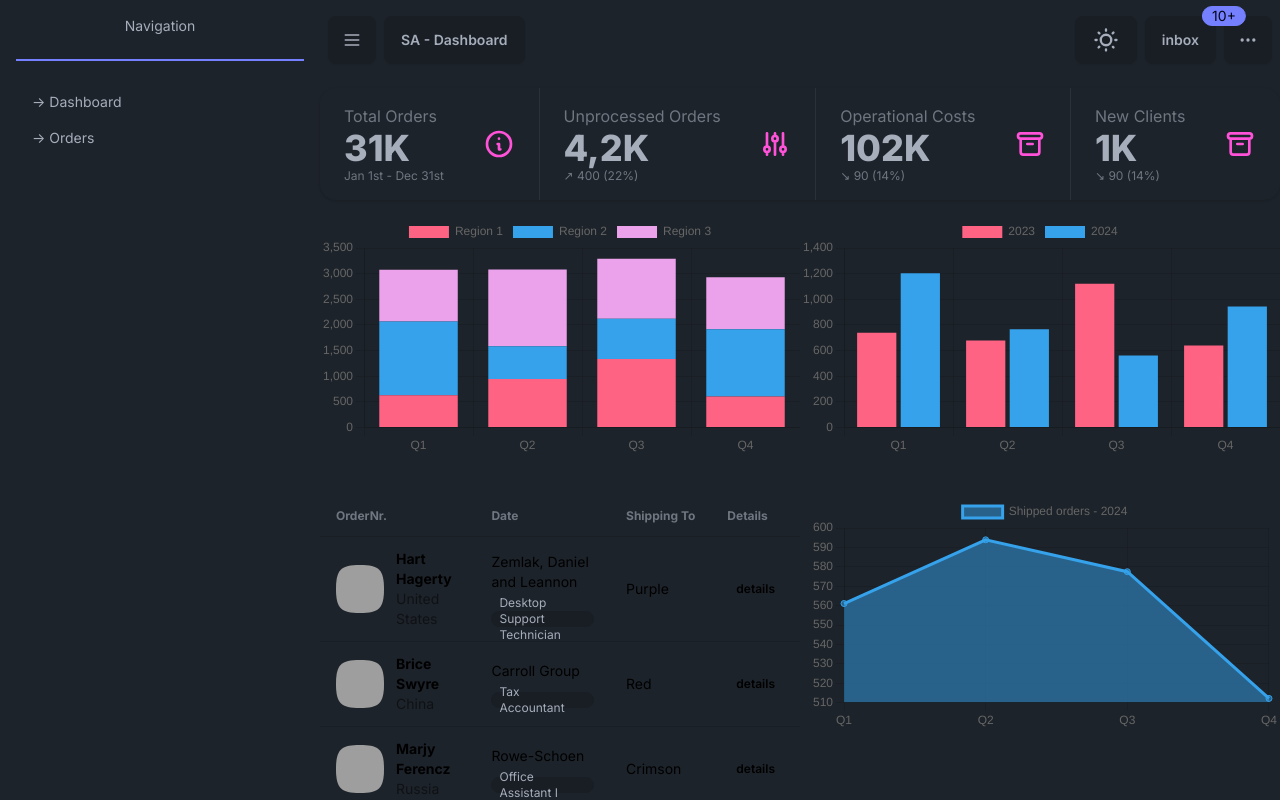
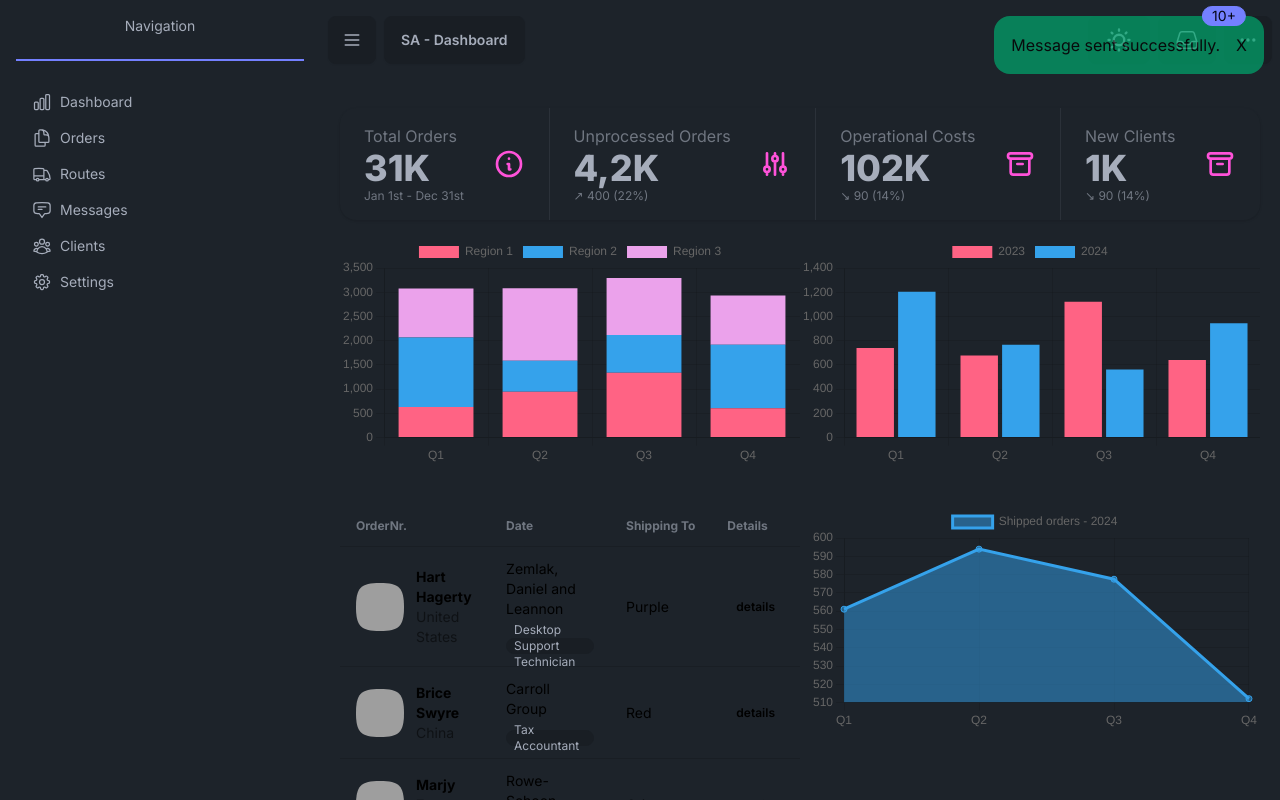
Before and after one commit to gabrielcrZ/thesis-internal-ui-nextjs, a Next.js app: page / in a window 1280 px wide. Shown: the top 800 px of the page. Built offline with nearby package versions, Linux system fonts and the light colour scheme; grey boxes are pictures that could not be loaded.

Commit message:
added pages for all routes + icons

```diff
--- /dev/null
+++ b/app/clients/page.tsx
@@ -0,0 +1,9 @@
+import React from 'react'
+
+const Clients = () => {
+  return (
+    <div>Clients</div>
+  )
+}
+
+export default Clients
--- a/app/components/Drawer.tsx
+++ b/app/components/Drawer.tsx
@@ -15,7 +15,7 @@ const Drawer = (props: any) => {
       <input id="my-drawer" type="checkbox" className="drawer-toggle" />
       <div className="drawer-content">
         {/* Page content here */}
-        <Navbar onClick={handleDrawerOpen} />
+        <Navbar displayNavigation={true} onClick={handleDrawerOpen} />
         {props.children}
       </div>
       <div className="drawer-side">
@@ -30,12 +30,121 @@ const Drawer = (props: any) => {
           <div className="divider divider-vertical divider-primary"></div>
           <li>
             <Link href="/">
-              <div> -{">"} Dashboard</div>
+              <svg
+                xmlns="http://www.w3.org/2000/svg"
+                fill="none"
+                viewBox="0 0 24 24"
+                strokeWidth={1.5}
+                stroke="currentColor"
+                className="w-5 h-5"
+              >
+                <path
+                  strokeLinecap="round"
+                  strokeLinejoin="round"
+                  d="M3 13.125C3 12.504 3.504 12 4.125 12h2.25c.621 0 1.125.504 1.125 1.125v6.75C7.5 20.496 6.996 21 6.375 21h-2.25A1.125 1.125 0 0 1 3 19.875v-6.75ZM9.75 8.625c0-.621.504-1.125 1.125-1.125h2.25c.621 0 1.125.504 1.125 1.125v11.25c0 .621-.504 1.125-1.125 1.125h-2.25a1.125 1.125 0 0 1-1.125-1.125V8.625ZM16.5 4.125c0-.621.504-1.125 1.125-1.125h2.25C20.496 3 21 3.504 21 4.125v15.75c0 .621-.504 1.125-1.125 1.125h-2.25a1.125 1.125 0 0 1-1.125-1.125V4.125Z"
+                />
+              </svg>
+              <div>Dashboard</div>
             </Link>
           </li>
           <li>
             <Link href="/orders">
-              <div> -{">"} Orders</div>
+              <svg
+                xmlns="http://www.w3.org/2000/svg"
+                fill="none"
+                viewBox="0 0 24 24"
+                strokeWidth={1.5}
+                stroke="currentColor"
+                className="w-5 h-5"
+              >
+                <path
+                  strokeLinecap="round"
+                  strokeLinejoin="round"
+                  d="M15.75 17.25v3.375c0 .621-.504 1.125-1.125 1.125h-9.75a1.125 1.125 0 0 1-1.125-1.125V7.875c0-.621.504-1.125 1.125-1.125H6.75a9.06 9.06 0 0 1 1.5.124m7.5 10.376h3.375c.621 0 1.125-.504 1.125-1.125V11.25c0-4.46-3.243-8.161-7.5-8.876a9.06 9.06 0 0 0-1.5-.124H9.375c-.621 0-1.125.504-1.125 1.125v3.5m7.5 10.375H9.375a1.125 1.125 0 0 1-1.125-1.125v-9.25m12 6.625v-1.875a3.375 3.375 0 0 0-3.375-3.375h-1.5a1.125 1.125 0 0 1-1.125-1.125v-1.5a3.375 3.375 0 0 0-3.375-3.375H9.75"
+                />
+              </svg>
+              <div>Orders</div>
+            </Link>
+          </li>
+          <li>
+            <Link href="/routes">
+              <svg
+                xmlns="http://www.w3.org/2000/svg"
+                fill="none"
+                viewBox="0 0 24 24"
+                strokeWidth={1.5}
+                stroke="currentColor"
+                className="w-5 h-5"
+              >
+                <path
+                  strokeLinecap="round"
+                  strokeLinejoin="round"
+                  d="M8.25 18.75a1.5 1.5 0 0 1-3 0m3 0a1.5 1.5 0 0 0-3 0m3 0h6m-9 0H3.375a1.125 1.125 0 0 1-1.125-1.125V14.25m17.25 4.5a1.5 1.5 0 0 1-3 0m3 0a1.5 1.5 0 0 0-3 0m3 0h1.125c.621 0 1.129-.504 1.09-1.124a17.902 17.902 0 0 0-3.213-9.193 2.056 2.056 0 0 0-1.58-.86H14.25M16.5 18.75h-2.25m0-11.177v-.958c0-.568-.422-1.048-.987-1.106a48.554 48.554 0 0 0-10.026 0 1.106 1.106 0 0 0-.987 1.106v7.635m12-6.677v6.677m0 4.5v-4.5m0 0h-12"
+                />
+              </svg>
+              <div>Routes</div>
+            </Link>
+          </li>
+          <li>
+            <Link href="/messages">
+              <svg
+                xmlns="http://www.w3.org/2000/svg"
+                fill="none"
+                viewBox="0 0 24 24"
+                strokeWidth={1.5}
+                stroke="currentColor"
+                className="w-5 h-5"
+              >
+                <path
+                  strokeLinecap="round"
+                  strokeLinejoin="round"
+                  d="M7.5 8.25h9m-9 3H12m-9.75 1.51c0 1.6 1.123 2.994 2.707 3.227 1.129.166 2.27.293 3.423.379.35.026.67.21.865.501L12 21l2.755-4.133a1.14 1.14 0 0 1 .865-.501 48.172 48.172 0 0 0 3.423-.379c1.584-.233 2.707-1.626 2.707-3.228V6.741c0-1.602-1.123-2.995-2.707-3.228A48.394 48.394 0 0 0 12 3c-2.392 0-4.744.175-7.043.513C3.373 3.746 2.25 5.14 2.25 6.741v6.018Z"
+                />
+              </svg>
+              <div>Messages</div>
+            </Link>
+          </li>
+          <li>
+            <Link href="/clients">
+              <svg
+                xmlns="http://www.w3.org/2000/svg"
+                fill="none"
+                viewBox="0 0 24 24"
+                strokeWidth={1.5}
+                stroke="currentColor"
+                className="w-5 h-5"
+              >
+                <path
+                  strokeLinecap="round"
+                  strokeLinejoin="round"
+                  d="M18 18.72a9.094 9.094 0 0 0 3.741-.479 3 3 0 0 0-4.682-2.72m.94 3.198.001.031c0 .225-.012.447-.037.666A11.944 11.944 0 0 1 12 21c-2.17 0-4.207-.576-5.963-1.584A6.062 6.062 0 0 1 6 18.719m12 0a5.971 5.971 0 0 0-.941-3.197m0 0A5.995 5.995 0 0 0 12 12.75a5.995 5.995 0 0 0-5.058 2.772m0 0a3 3 0 0 0-4.681 2.72 8.986 8.986 0 0 0 3.74.477m.94-3.197a5.971 5.971 0 0 0-.94 3.197M15 6.75a3 3 0 1 1-6 0 3 3 0 0 1 6 0Zm6 3a2.25 2.25 0 1 1-4.5 0 2.25 2.25 0 0 1 4.5 0Zm-13.5 0a2.25 2.25 0 1 1-4.5 0 2.25 2.25 0 0 1 4.5 0Z"
+                />
+              </svg>
+              <div>Clients</div>
+            </Link>
+          </li>
+          <li>
+            <Link href="/settings">
+              <svg
+                xmlns="http://www.w3.org/2000/svg"
+                fill="none"
+                viewBox="0 0 24 24"
+                strokeWidth={1.5}
+                stroke="currentColor"
+                className="w-5 h-5"
+              >
+                <path
+                  strokeLinecap="round"
+                  strokeLinejoin="round"
+                  d="M10.343 3.94c.09-.542.56-.94 1.11-.94h1.093c.55 0 1.02.398 1.11.94l.149.894c.07.424.384.764.78.93.398.164.855.142 1.205-.108l.737-.527a1.125 1.125 0 0 1 1.45.12l.773.774c.39.389.44 1.002.12 1.45l-.527.737c-.25.35-.272.806-.107 1.204.165.397.505.71.93.78l.893.15c.543.09.94.559.94 1.109v1.094c0 .55-.397 1.02-.94 1.11l-.894.149c-.424.07-.764.383-.929.78-.165.398-.143.854.107 1.204l.527.738c.32.447.269 1.06-.12 1.45l-.774.773a1.125 1.125 0 0 1-1.449.12l-.738-.527c-.35-.25-.806-.272-1.203-.107-.398.165-.71.505-.781.929l-.149.894c-.09.542-.56.94-1.11.94h-1.094c-.55 0-1.019-.398-1.11-.94l-.148-.894c-.071-.424-.384-.764-.781-.93-.398-.164-.854-.142-1.204.108l-.738.527c-.447.32-1.06.269-1.45-.12l-.773-.774a1.125 1.125 0 0 1-.12-1.45l.527-.737c.25-.35.272-.806.108-1.204-.165-.397-.506-.71-.93-.78l-.894-.15c-.542-.09-.94-.56-.94-1.109v-1.094c0-.55.398-1.02.94-1.11l.894-.149c.424-.07.765-.383.93-.78.165-.398.143-.854-.108-1.204l-.526-.738a1.125 1.125 0 0 1 .12-1.45l.773-.773a1.125 1.125 0 0 1 1.45-.12l.737.527c.35.25.807.272 1.204.107.397-.165.71-.505.78-.929l.15-.894Z"
+                />
+                <path
+                  strokeLinecap="round"
+                  strokeLinejoin="round"
+                  d="M15 12a3 3 0 1 1-6 0 3 3 0 0 1 6 0Z"
+                />
+              </svg>
+              <div>Settings</div>
             </Link>
           </li>
         </ul>
--- a/app/components/Indicator.tsx
+++ b/app/components/Indicator.tsx
@@ -1,10 +1,28 @@
+import Link from "next/link";
 import React from "react";
 
 const Indicator = () => {
   return (
     <div className="indicator my-2 px-2">
-      <span className="indicator-item badge badge-primary">10+</span>
-      <button className="btn">inbox</button>
+      <Link href="/messages">
+        <span className="indicator-item badge badge-primary">10+</span>
+        <button className="btn">
+          <svg
+            xmlns="http://www.w3.org/2000/svg"
+            fill="none"
+            viewBox="0 0 24 24"
+            strokeWidth={1.5}
+            stroke="currentColor"
+            className="w-6 h-6"
+          >
+            <path
+              strokeLinecap="round"
+              strokeLinejoin="round"
+              d="M2.25 13.5h3.86a2.25 2.25 0 0 1 2.012 1.244l.256.512a2.25 2.25 0 0 0 2.013 1.244h3.218a2.25 2.25 0 0 0 2.013-1.244l.256-.512a2.25 2.25 0 0 1 2.013-1.244h3.859m-19.5.338V18a2.25 2.25 0 0 0 2.25 2.25h15A2.25 2.25 0 0 0 21.75 18v-4.162c0-.224-.034-.447-.1-.661L19.24 5.338a2.25 2.25 0 0 0-2.15-1.588H6.911a2.25 2.25 0 0 0-2.15 1.588L2.35 13.177a2.25 2.25 0 0 0-.1.661Z"
+            />
+          </svg>
+        </button>
+      </Link>
     </div>
   );
 };
--- a/app/components/LoginNavbar.tsx
+++ /dev/null
@@ -1,20 +0,0 @@
-import React from "react";
-import ThemeController from "./ThemeController";
-import Link from "next/link";
-
-const LoginNavbar = () => {
-  return (
-    <div className="navbar">
-      <div className="flex-1">
-        <Link href="/">
-          <div className="btn btn-ghost text-l text-primary">GC - Dashboard</div>
-        </Link>
-      </div>
-      <div className="flex-none">
-        <ThemeController />
-      </div>
-    </div>
-  );
-};
-
-export default LoginNavbar;
--- a/app/components/Navbar.tsx
+++ b/app/components/Navbar.tsx
@@ -6,7 +6,7 @@ import Link from "next/link";
 const Navbar = (props: any) => {
   return (
     <div className="navbar">
-      <div className="flex-none">
+      {props.displayNavigation && <div className="flex-none">
         <button className="btn btn-square" onClick={props.onClick}>
           <svg
             xmlns="http://www.w3.org/2000/svg"
@@ -22,7 +22,7 @@ const Navbar = (props: any) => {
             ></path>
           </svg>
         </button>
-      </div>
+      </div>}
       <div className="flex-1 pl-2">
         <Link href="/">
           <div className="btn text-l ">SA - Dashboard</div>
@@ -35,7 +35,8 @@ const Navbar = (props: any) => {
         <Indicator />
       </div>
       <div className="flex-none">
-        <button className="btn btn-square">
+        <div className="dropdown dropdown-hover dropdown-end">
+          <button tabIndex={0} role="button" className="btn btn-square">
             <svg
               xmlns="http://www.w3.org/2000/svg"
               fill="none"
@@ -50,6 +51,18 @@ const Navbar = (props: any) => {
               ></path>
             </svg>
           </button>
+          <ul
+            tabIndex={0}
+            className="dropdown-content z-[1] menu p-2 shadow rounded-box w-52 bg-[#36A2EB]"
+          >
+            <li>
+              <Link href="/settings">View user</Link>
+            </li>
+            <li>
+              <Link href="/users/login">Logout</Link>
+            </li>
+          </ul>
+        </div>
       </div>
     </div>
   );
--- a/app/components/Toast.tsx
+++ b/app/components/Toast.tsx
@@ -1,3 +1,4 @@
+"use client";
 import React, { useState } from "react";
 
 const Toast = (props: any) => {
@@ -9,7 +10,7 @@ const Toast = (props: any) => {
   return (
     <>
       {!isCancelled && (
-        <div className="toast toast-top toast-end">
+        <div className="toast toast-top toast-end opacity-70">
           <div className="alert alert-success">
             <span>Message sent successfully.</span>
             <button onClick={handleDismiss}>X</button>
--- a/app/components/content/MainContent.tsx
+++ b/app/components/content/MainContent.tsx
@@ -4,10 +4,12 @@ import TableVisuals from "../TableVisuals";
 import StackBarChart from "../charts/StackBarChart";
 import BarChart from "../charts/BarChart";
 import LineChart from "../charts/LineChart";
+import Toast from "../Toast";
 
 const MainContent = () => {
   return (
-    <div className="grid">
+    <div className="grid p-5">
+      <Toast/>
       <Stats />
       <div className="grid grid-cols-2 mt-2">
         <div className="grid pt-2">
--- a/app/components/content/OrderContent.tsx
+++ b/app/components/content/OrderContent.tsx
@@ -3,7 +3,7 @@ import TableVisuals from "../TableVisuals";
 
 const OrderContent = () => {
   return (
-    <div className="grid mx-10 mt-5">
+    <div className="grid p-5">
       <TableVisuals type="ordersContent" />
     </div>
   );
--- /dev/null
+++ b/app/messages/page.tsx
@@ -0,0 +1,7 @@
+import React from "react";
+
+const Messages = () => {
+  return <div>Messages</div>;
+};
+
+export default Messages;
--- /dev/null
+++ b/app/routes/page.tsx
@@ -0,0 +1,9 @@
+import React from 'react'
+
+const Routes = () => {
+  return (
+    <div>Routes</div>
+  )
+}
+
+export default Routes
--- /dev/null
+++ b/app/settings/page.tsx
@@ -0,0 +1,9 @@
+import React from 'react'
+
+const Settings = () => {
+  return (
+    <div>Settings</div>
+  )
+}
+
+export default Settings
--- a/app/users/login/page.tsx
+++ b/app/users/login/page.tsx
@@ -1,11 +1,9 @@
 import React from "react";
-import LoginNavbar from "@/app/components/LoginNavbar";
 import Link from "next/link";
 
 const Login = () => {
   return (
     <>
-      <LoginNavbar />
       <div className="hero min-h-screen bg-base-200">
         <div className="hero-content flex-col lg:flex-row-reverse">
           <div className="text-center lg:text-left text-primary">
```
Lines whose indentation alone changed are shown as unchanged.
